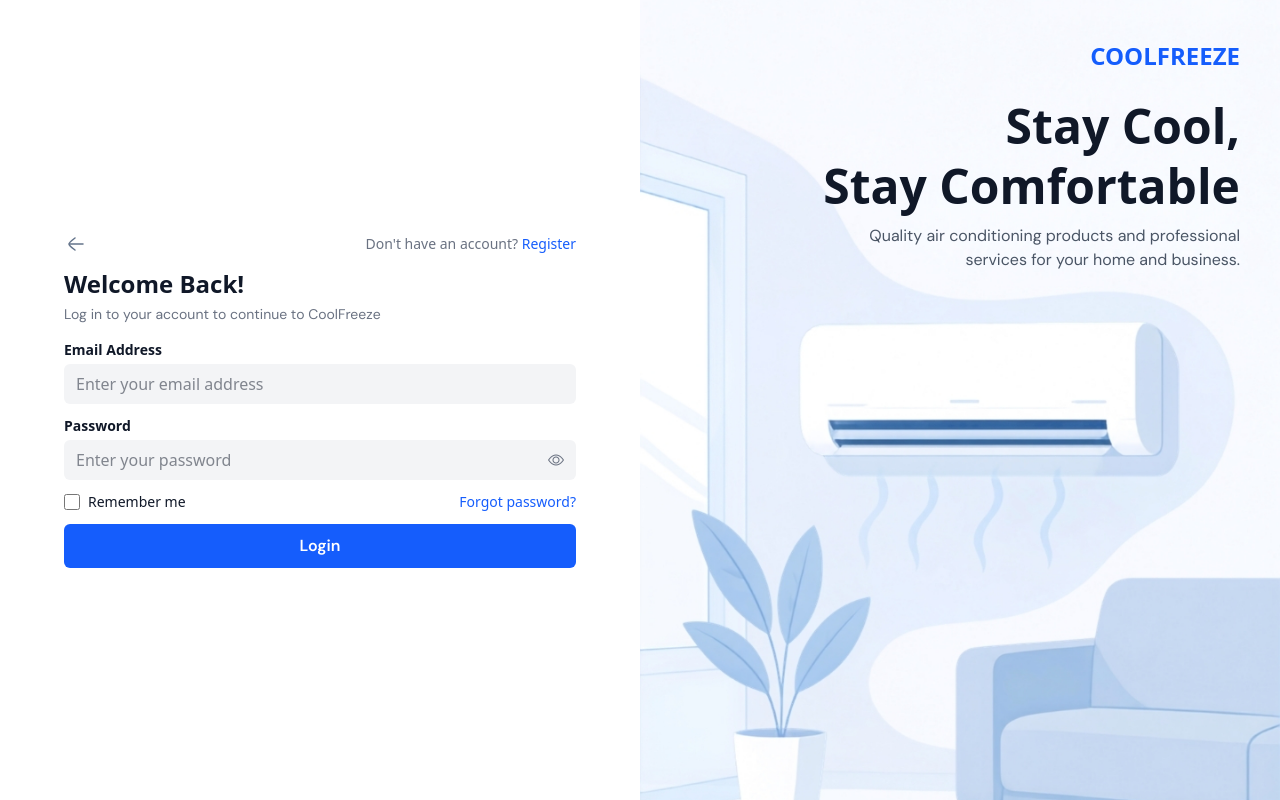
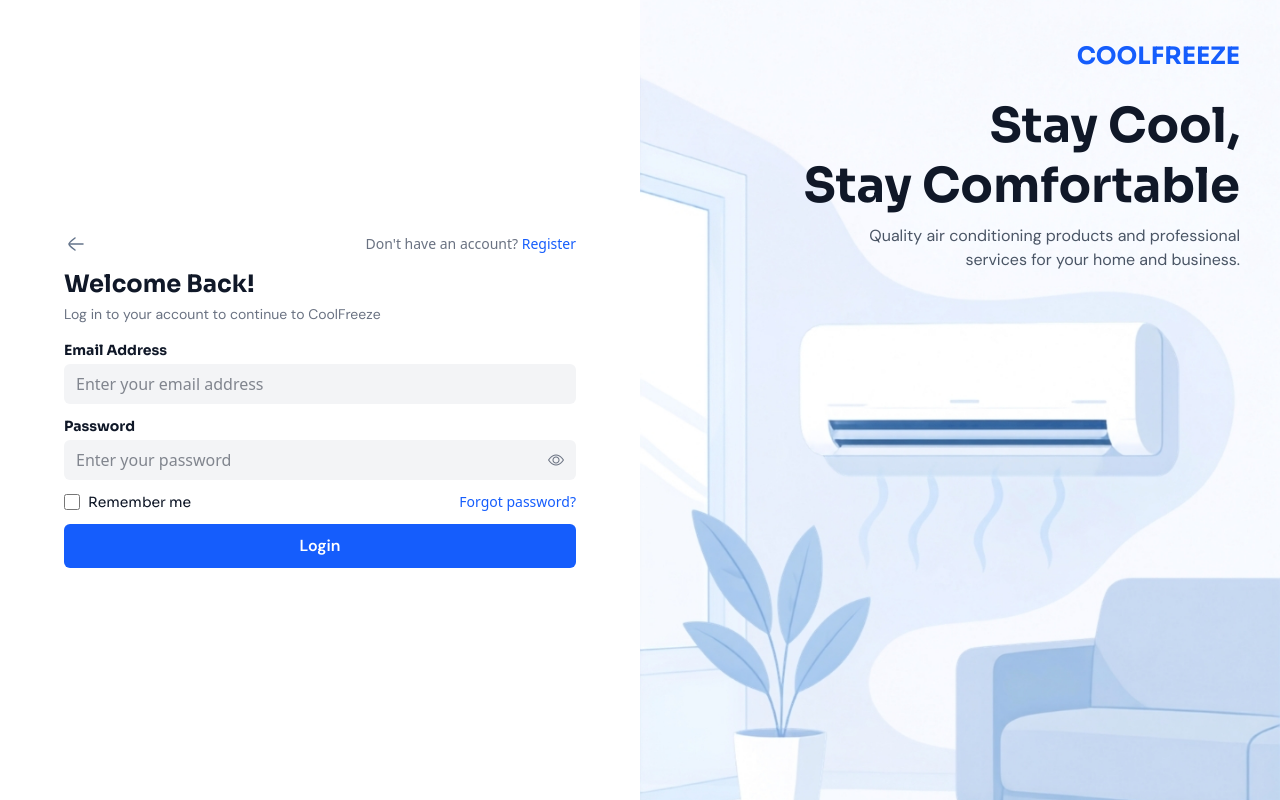
Before and after one commit to ChristianPaul19/cool_freeze, a PHP site: page /?page=login in a window 1280 px wide. Run offline with PHP 8.4, Linux system fonts and the light colour scheme.

Commit message:
change font-family

```diff
--- a/frontend/assets/css/font-style.css
+++ b/frontend/assets/css/font-style.css
@@ -9,5 +9,5 @@ button {
 h1,
 h2,
 label {
-  font-style: "Sora";
+  font-family: "Sora";
 }
```
